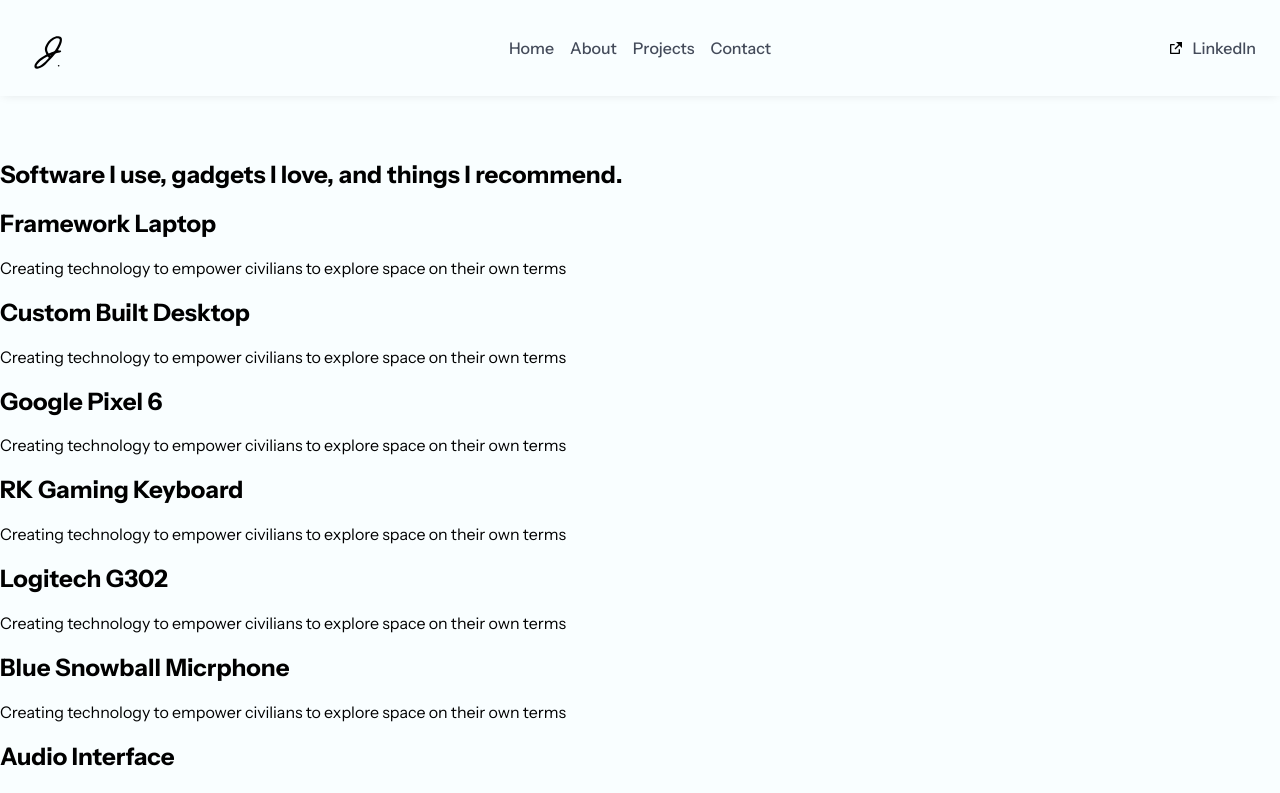
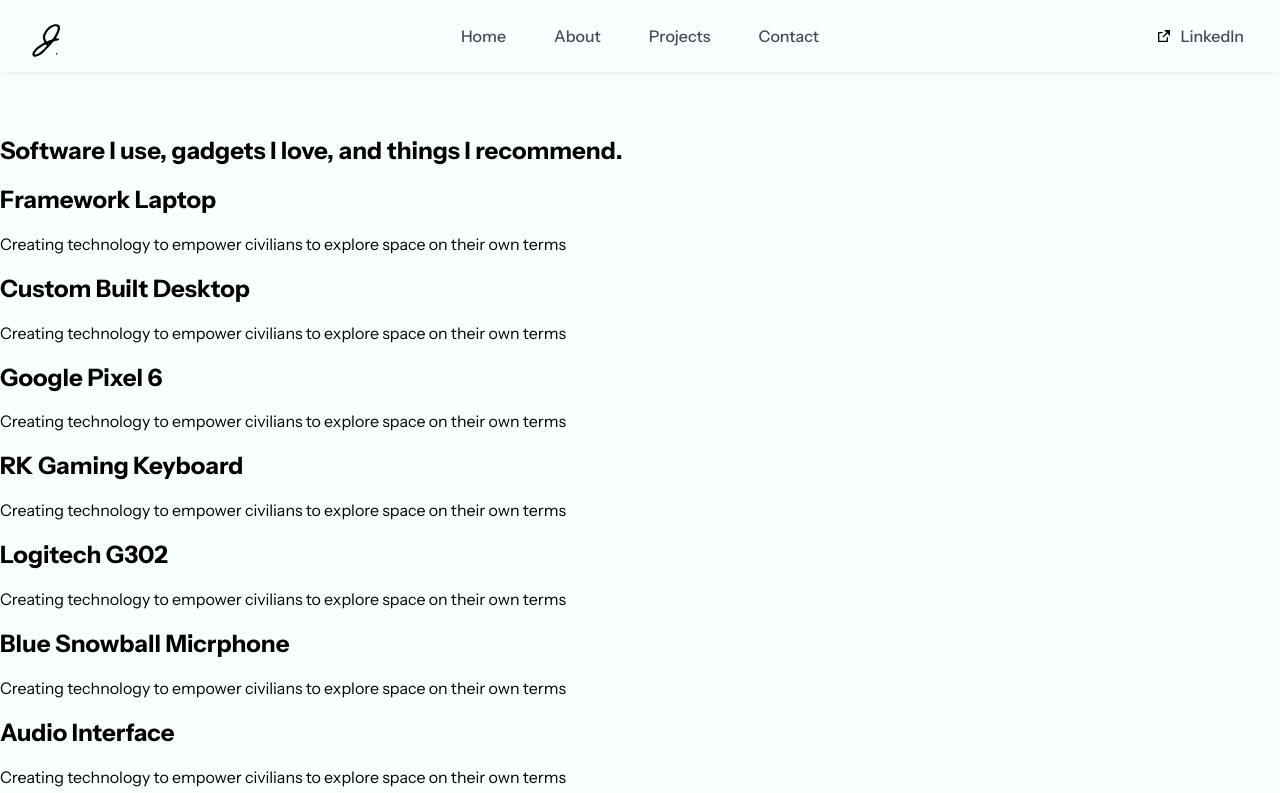
Before and after one commit to Justin-Bento/portfolio, a Next.js app: page /uses in a window 1280 px wide. Shown: the top 793 px of the page. Built offline with nearby package versions, Linux system fonts and the light colour scheme; no server answers.

Commit message:
fixed appbar open and close state for mobile and desktop

```diff
--- a/components/Header.tsx
+++ b/components/Header.tsx
@@ -1,9 +1,22 @@
 import appbar from "@/styles/Appbar.module.css";
 import Image from "next/image";
 import Link from "next/link";
+import { useEffect, useState } from "react";
 import { RiMenuFill, RiExternalLinkFill } from "react-icons/ri";
 
 export default function Appbar() {
+  const [isActive, setIsActive] = useState(true);
+  const onClick = () => setIsActive((isActive) => !isActive);
+  useEffect(() => {
+    const handelResize = () => {
+    if (window.innerWidth >= 640) {
+      setIsActive(true);
+    } else {
+      setIsActive(false);
+    }
+  };
+    window.addEventListener("resize", handelResize);
+  });
   return (
     <>
       <header className={appbar.container}>
@@ -12,9 +25,12 @@
             <Link href="/" className={appbar.logo}>
               <Image fill quality={80} src="/justin-bento-logo.svg" alt="" />
             </Link>
-          <RiMenuFill className={appbar.icons} />
+            <RiMenuFill className={appbar.icons} onClick={onClick} />
           </section>
-          <nav className={appbar.MobileMenu}>
+          {
+            isActive ?
+              <>
+                <nav>
                   <ul className={appbar.List}>
                     <Link href="/" className={appbar.ListItem}>Home</Link>
                     <Link href="/about" className={appbar.ListItem}>About</Link>
@@ -22,10 +38,13 @@
                     <Link href="/contact" className={appbar.ListItem}>Contact</Link>
                   </ul>
                 </nav>
-          <section className={appbar.action && appbar.MobileMenu}>
+                <section className={appbar.action}>
                   <RiExternalLinkFill />
                   <Link href="https://www.linkedin.com/in/justin--bento/" target="_blank" className={appbar.socialMediaa}>LinkedIn</Link>
                 </section>
+              </>
+              : null
+          }
         </div>
       </header>
     </>
--- a/styles/Appbar.module.css
+++ b/styles/Appbar.module.css
@@ -28,7 +28,7 @@
 .grid {
   gap: 1rem;
   display: grid;
-  padding: 1rem;
+  padding: 0rem 0.875rem;
   align-items: center;
   grid-template-columns: repeat(1, 1fr);
   max-width: 80rem;
@@ -46,12 +46,11 @@
 }
 .ListItem {
   margin: 0rem;
-  padding: 0rem;
+  padding: 1rem;
   font-size: 1rem; /* 16px */
   line-height: 1.5rem; /* 24px */
   color: var(--gray-700);
   text-decoration: none;
-
   font-weight: 500;
   transition-property: all;
   transition-timing-function: cubic-bezier(0.4, 0, 0.2, 1);
@@ -66,7 +65,8 @@
   justify-items: flex-start;
   align-items: center;
   justify-content: flex-start;
-
+  padding: 0.875rem;
+  border-top: 1px solid var(--gray-200);
 }
 .socialMediaa {
   font-size: 1rem;
@@ -82,18 +82,16 @@
   .grid {
     grid-template-columns: repeat(3, 1fr);
   }
-  .MobileMenu {
-    display: flex;
-    gap: 0.5rem;
-    justify-content: flex-end;
-    justify-items: flex-end;
-    align-items: center;
-  }
   .List {
     flex-direction: row;
     justify-content: center;
   }
-
+  .action {
+    gap:0.5rem;
+    justify-items: flex-end;
+    justify-content: flex-end;
+    border-top: none;
+  }
   .icons {
     display: none;
   }
```
Lines whose indentation alone changed are shown as unchanged.
